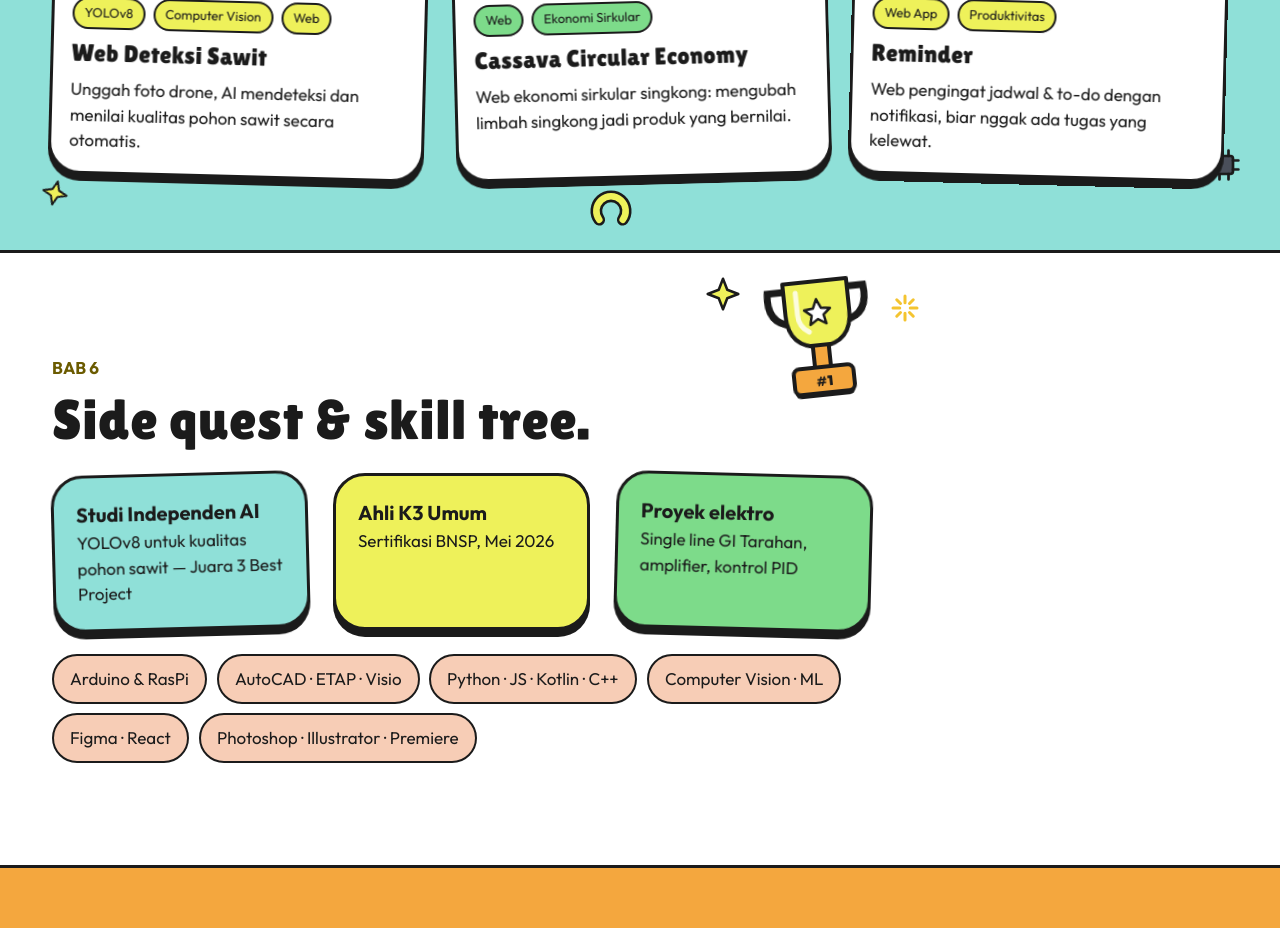
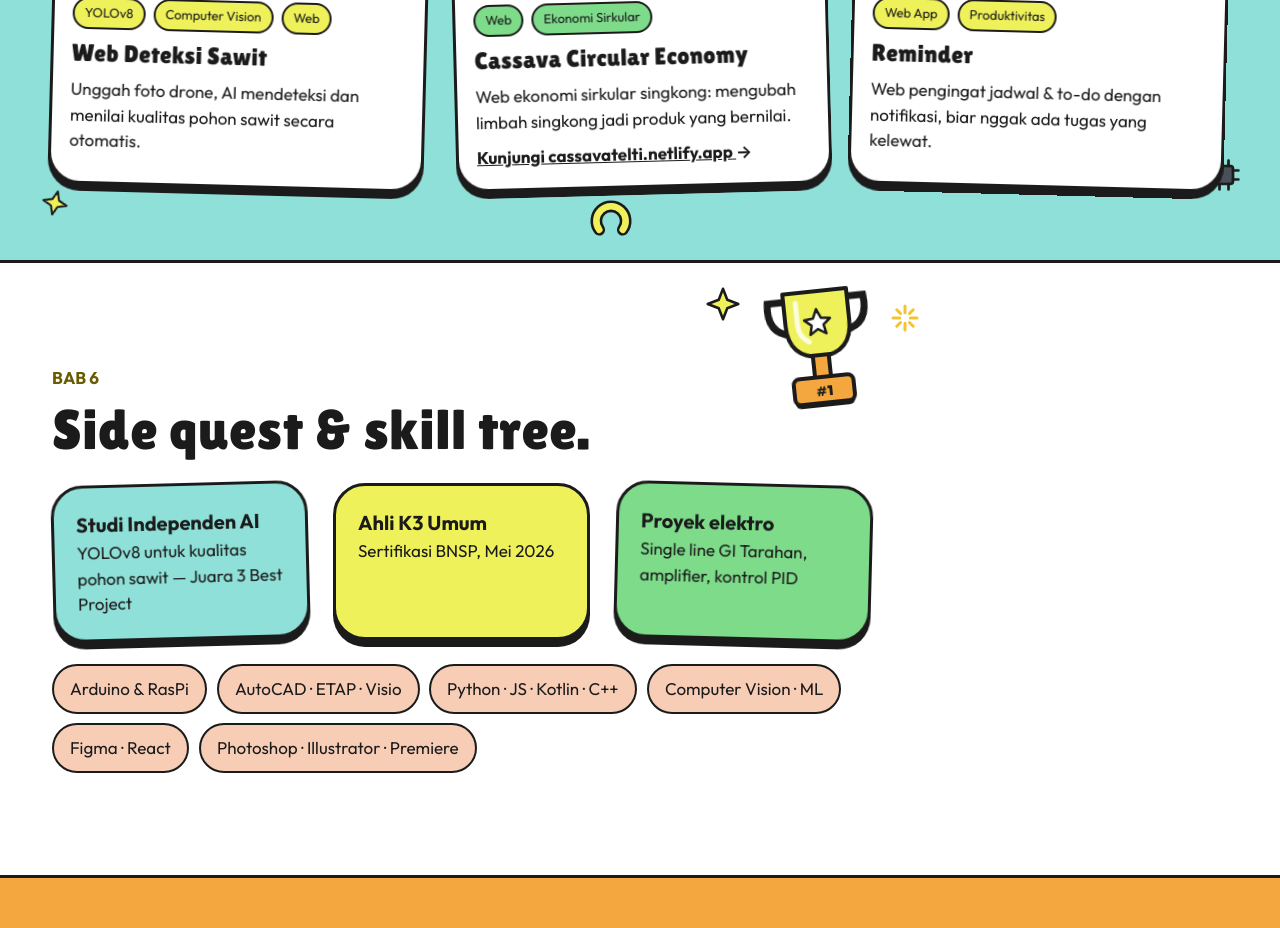
Before and after one commit to ricoprediansyah/portofolio-rico-fun-cursor, a React (Vite) app: page / in a window 1280 px wide. Shown: the part 5600-6528 px from the top of the page. Built offline with nearby package versions, Linux system fonts and the light colour scheme.

Commit message:
Tambah link proyek Cassava (cassavatelti.netlify.app)

```diff
--- a/src/data.ts
+++ b/src/data.ts
@@ -135,7 +135,7 @@ export const projects = [
     desc: 'Web ekonomi sirkular singkong: mengubah limbah singkong jadi produk yang bernilai.',
     tags: ['Web', 'Ekonomi Sirkular'], tagBg: C.green, screen: '#F3E9D2',
     art: art.projCassava, label: 'Ilustrasi singkong dengan panah daur ulang',
-    link: '', cta: '', tilt: 'tilt-l',
+    link: 'https://cassavatelti.netlify.app/', cta: 'Kunjungi cassavatelti.netlify.app', tilt: 'tilt-l',
   },
   {
     title: 'Reminder',
```
